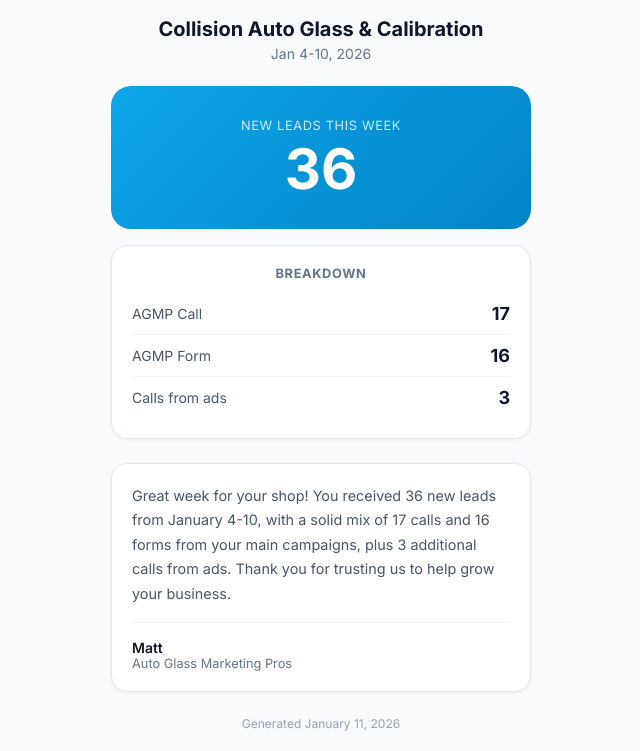
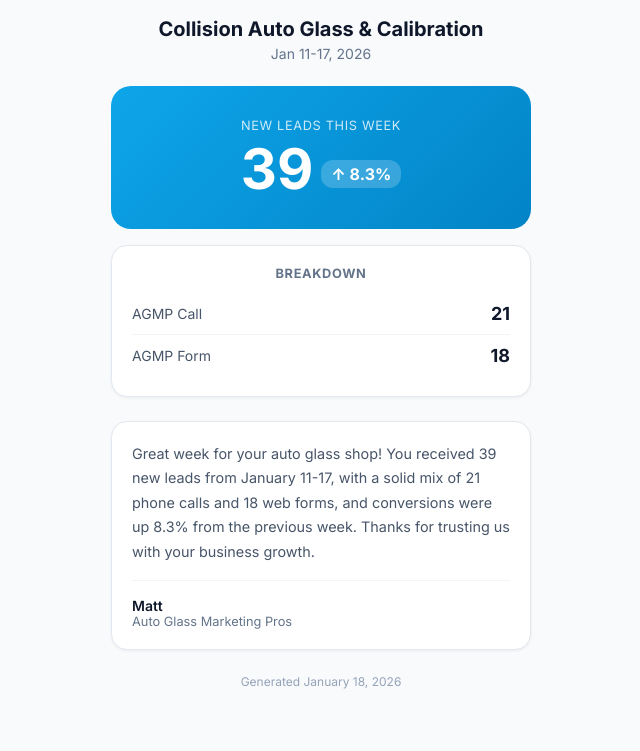
Before and after one commit to phort6n2/agmp-reports, a plain HTML site: page collision-auto-glass-weekly.html in a window 1280 px wide. Shown: the part 113-864 px from the top of the page, without its empty margins (319-959 px from the left). After the commit the page ends 822 px from the top, so only its background shows below. Drawn offline with Linux system fonts and the light colour scheme.

Commit message:
Update: collision-auto-glass-weekly.html - 2026-01-18T13:38:47.176Z

```diff
--- a/collision-auto-glass-weekly.html
+++ b/collision-auto-glass-weekly.html
@@ -37,23 +37,23 @@
         <div class="header">
             <img src="https://berqwp-cdn.sfo3.cdn.digitaloceanspaces.com/cache/autoglassmarketingpros.com/wp-content/uploads/2025/09/Auto-Glass-Marketing-Pros-Logo-1-252w-2x-png.webp?bwp" alt="AGMP" class="logo">
             <div class="client-name">Collision Auto Glass & Calibration</div>
-            <div class="period">Jan 4-10, 2026</div>
+            <div class="period">Jan 11-17, 2026</div>
         </div>
 
         <div class="hero-metric">
             <div class="hero-label">New Leads This Week</div>
-            <div class="hero-value">36</div>
+            <div class="hero-value">39<span class="change positive">↑ 8.3%</span></div>
         </div>
 
 
         <div class="breakdown">
             <h3>Breakdown</h3>
-            <div class="breakdown-row"><span class="breakdown-name">AGMP Call</span><span class="breakdown-value">17</span></div><div class="breakdown-row"><span class="breakdown-name">AGMP Form</span><span class="breakdown-value">16</span></div><div class="breakdown-row"><span class="breakdown-name">Calls from ads</span><span class="breakdown-value">3</span></div>
+            <div class="breakdown-row"><span class="breakdown-name">AGMP Call</span><span class="breakdown-value">21</span></div><div class="breakdown-row"><span class="breakdown-name">AGMP Form</span><span class="breakdown-value">18</span></div>
         </div>
 
 
         <div class="narrative">
-            <p>Great week for your shop! You received 36 new leads from January 4-10, with a solid mix of 17 calls and 16 forms from your main campaigns, plus 3 additional calls from ads. Thank you for trusting us to help grow your business.</p>
+            <p>Great week for your auto glass shop! You received 39 new leads from January 11-17, with a solid mix of 21 phone calls and 18 web forms, and conversions were up 8.3% from the previous week. Thanks for trusting us with your business growth.</p>
             <div class="signature">
                 <div class="name">Matt</div>
                 <div class="company">Auto Glass Marketing Pros</div>
@@ -61,7 +61,7 @@
         </div>
 
         <div class="footer">
-            Generated January 11, 2026
+            Generated January 18, 2026
         </div>
     </div>
 </body>
```
